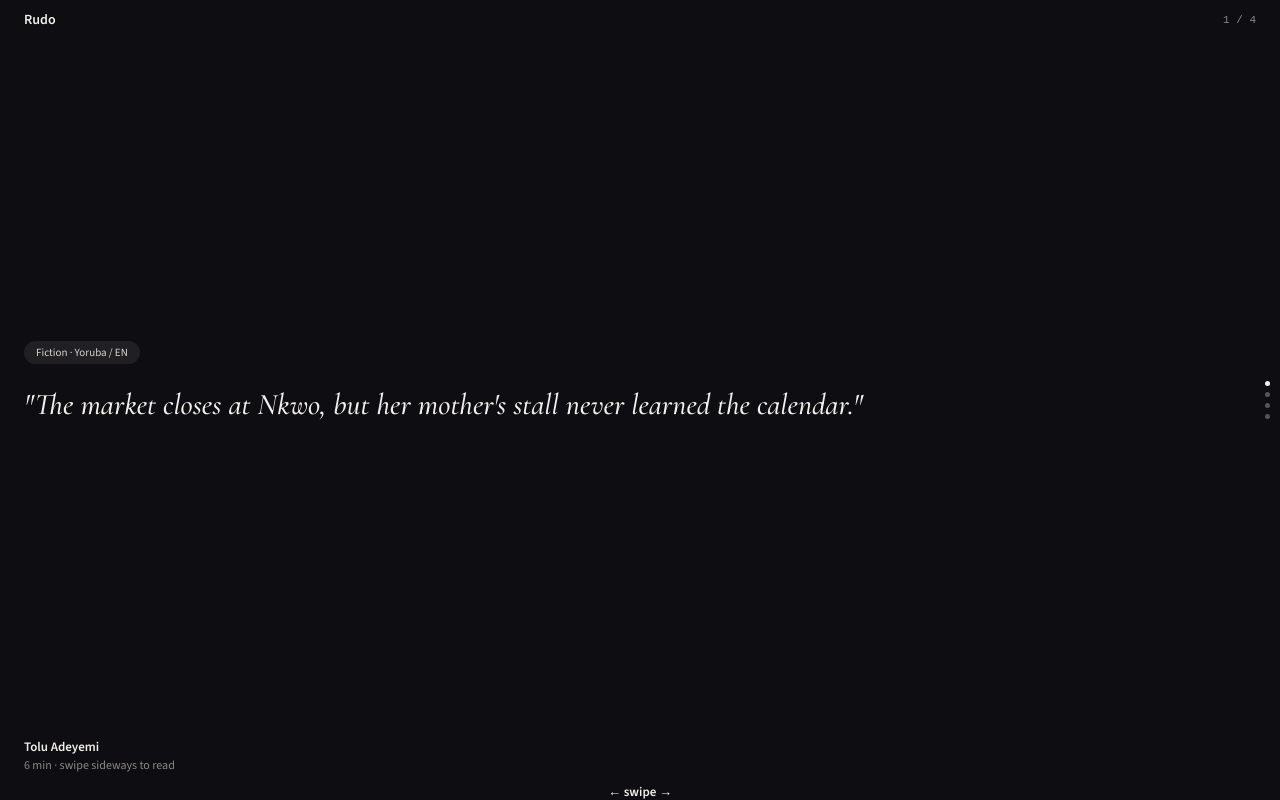
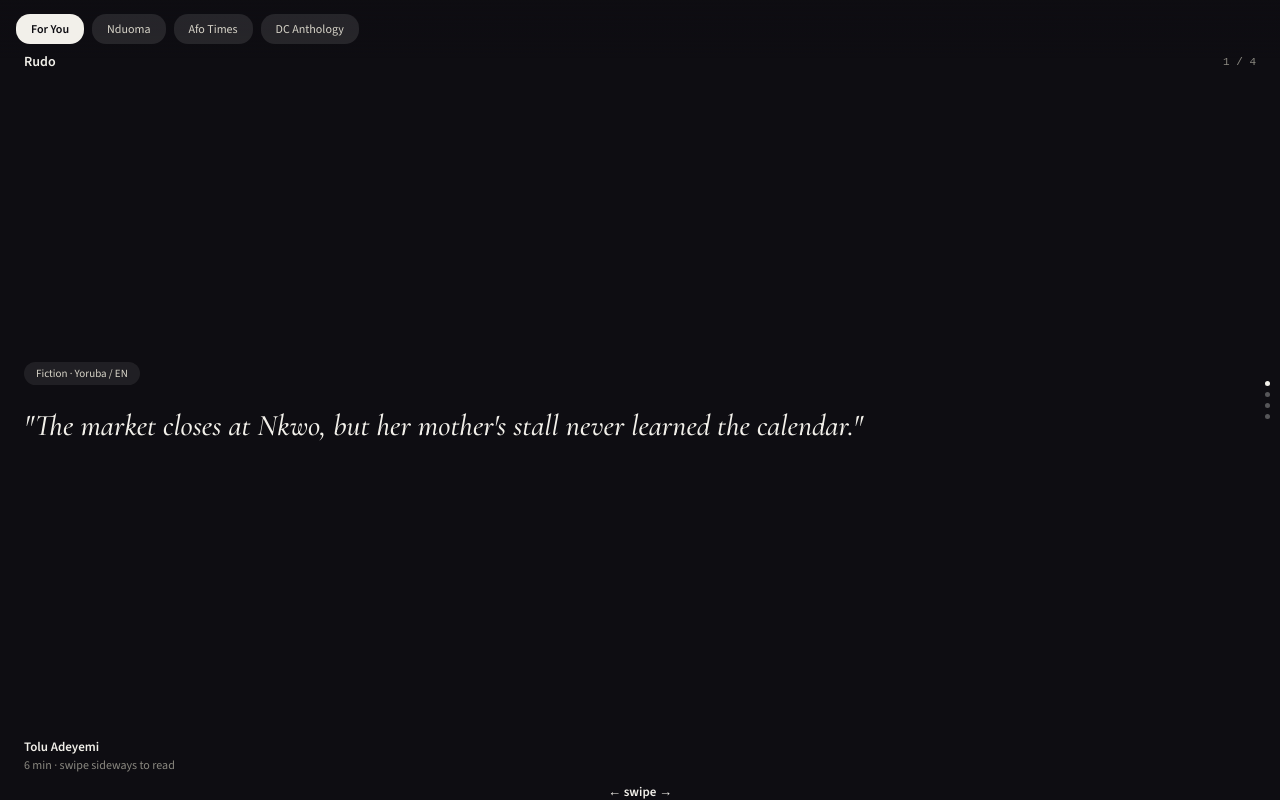
Before and after one commit to vilawani-oui/RUDO, a plain HTML site: page index.html in a window 1280 px wide. Drawn offline with nearby package versions, Linux system fonts and the light colour scheme.

Commit message:
Fix mouse-drag swipe cancellation bug

```diff
--- a/index.html
+++ b/index.html
@@ -22,7 +22,7 @@
     padding:env(safe-area-inset-top,20px) 24px env(safe-area-inset-bottom,20px);
     box-sizing:border-box; position:relative;
   }
-  .slide .top{ display:flex; justify-content:space-between; align-items:center; padding-top:10px; }
+  .slide .top{ display:flex; justify-content:space-between; align-items:center; padding-top:52px; }
   .slide .brand{ font-size:14px; font-weight:600; color:#F2F0EA; }
   .slide .counter{ font-size:11px; color:#8A8880; font-family:monospace; }
   .slide .mid{ }
@@ -46,11 +46,19 @@
   #reader .close{ background:none; border:none; color:#D8D5C9; font-size:14px; padding:10px 0; }
   #reader .full-text{ font-family:'Cormorant Garamond',serif; font-size:17px; line-height:1.75; color:#EAE2D0; margin:20px 0; }
   #reader .sources{ display:flex; flex-wrap:wrap; gap:8px; margin-top:24px; }
-  #reader .source-tag{ font-size:12px; padding:6px 14px; border-radius:14px; background:rgba(255,255,255,0.08); color:#D8D5C9; }
+  #reader .source-tag{ font-size:12px; padding:6px 14px; border-radius:14px; background:rgba(255,255,255,0.08); color:#D8D5C9; }  #filters{ position:fixed; top:0; left:0; right:0; z-index:20; display:flex; gap:8px; padding:14px 16px; background:linear-gradient(rgba(14,13,18,0.85),transparent); }
+  .filter-chip{ font-size:12px; padding:6px 14px; border-radius:14px; background:rgba(255,255,255,0.1); color:#D8D5C9; border:1px solid transparent; white-space:nowrap; }
+  .filter-chip.active{ background:#F2F0EA; color:#0E0D12; font-weight:600; }
 </style>
 </head>
 <body>
 
+<div id="filters">
+  <div class="filter-chip active" data-filter="all" onclick="applyFilter('all')">For You</div>
+  <div class="filter-chip" data-filter="nduoma" onclick="applyFilter('nduoma')">Nduoma</div>
+  <div class="filter-chip" data-filter="afotimes" onclick="applyFilter('afotimes')">Afo Times</div>
+  <div class="filter-chip" data-filter="dcanthology" onclick="applyFilter('dcanthology')">DC Anthology</div>
+</div>
 <div id="feed"></div>
 <div id="dots"></div>
 <div id="reader">
@@ -65,14 +73,22 @@ const dots = document.getElementById('dots');
 const reader = document.getElementById('reader');
 const readerContent = document.getElementById('readerContent');
 
-PIECES.forEach((p, i) => {
+let activeFilter = 'all'; // 'all' = For You, mixed feed. Or a specific property key.
+
+let currentPieces = PIECES;
+
+function renderFeed(pieces) {
+  currentPieces = pieces;
+  feed.innerHTML = '';
+  dots.innerHTML = '';
+  pieces.forEach((p, i) => {
     const slide = document.createElement('div');
     slide.className = 'slide';
     slide.dataset.index = i;
     slide.innerHTML = `
       <div class="top">
         <span class="brand">Rudo</span>
-      <span class="counter">${i+1} / ${PIECES.length}</span>
+        <span class="counter">${i+1} / ${pieces.length}</span>
       </div>
       <div class="mid">
         <span class="badge">${p.category} &middot; ${p.language}</span>
@@ -90,6 +106,18 @@ PIECES.forEach((p, i) => {
     if (i === 0) dot.className = 'active';
     dots.appendChild(dot);
   });
+}
+
+function applyFilter(filterKey) {
+  activeFilter = filterKey;
+  const filtered = filterKey === 'all' ? PIECES : PIECES.filter(p => p.property === filterKey);
+  renderFeed(filtered);
+  document.querySelectorAll('.filter-chip').forEach(c => {
+    c.classList.toggle('active', c.dataset.filter === filterKey);
+  });
+}
+
+renderFeed(PIECES);
 
 feed.addEventListener('scroll', () => {
   const idx = Math.round(feed.scrollTop / feed.clientHeight);
@@ -97,7 +125,7 @@ feed.addEventListener('scroll', () => {
 });
 
 function openReader(index) {
-  const p = PIECES[index];
+  const p = currentPieces[index];
   readerContent.innerHTML = `
     <span class="badge" style="background:rgba(255,255,255,0.08);color:#D8D5C9;font-size:11px;padding:4px 12px;border-radius:12px;">${p.category} &middot; ${p.language}</span>
     <p class="full-text">${p.fullText}</p>
@@ -147,11 +175,11 @@ feed.addEventListener('mousedown', (e) => {
   mouseDown = true;
   handleSwipeStart(e.clientX, e.clientY);
 });
-feed.addEventListener('mouseup', (e) => {
+// Listen on document, not just feed, so drifting outside the feed's edges mid-swipe doesn't cancel it
+document.addEventListener('mouseup', (e) => {
   if (mouseDown) handleSwipeEnd(e.clientX, e.clientY);
   mouseDown = false;
 });
-feed.addEventListener('mouseleave', () => { mouseDown = false; touchStartX = null; });
 
 // Swipe right-to-left on the reader itself closes it back to feed — touch and mouse
 let readerStartX = null;
```
Lines whose indentation alone changed are shown as unchanged.
